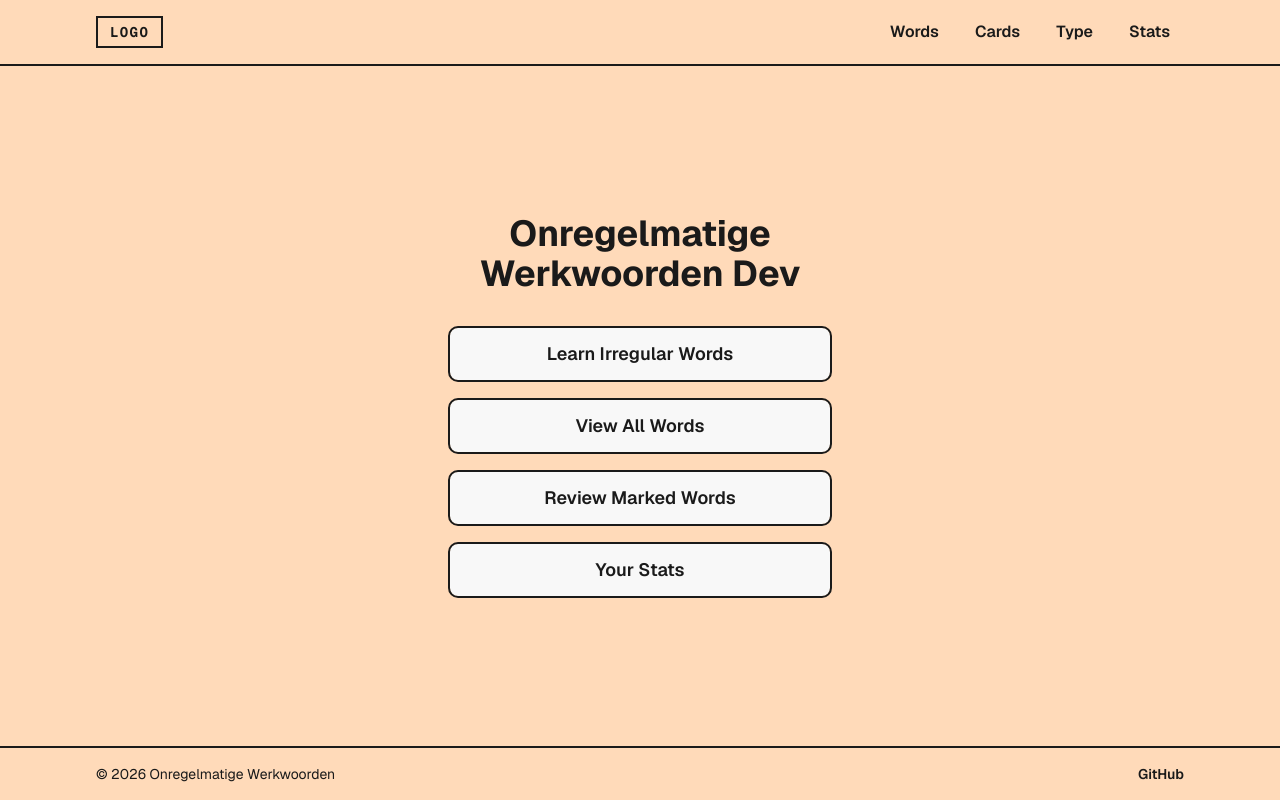
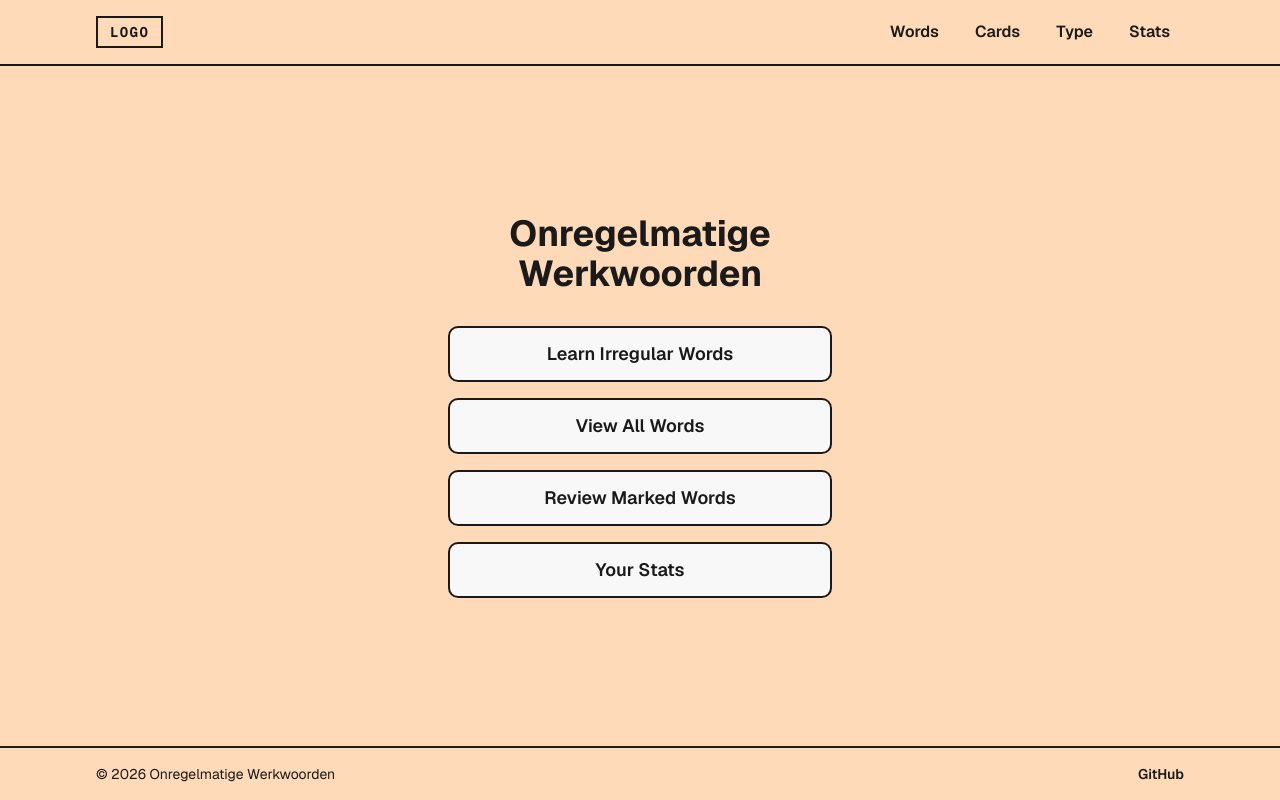
Before and after one commit to notanoty/onregelmatige-werkwoorden-leren, a Next.js app: page / in a window 1280 px wide. Built offline with nearby package versions, Linux system fonts and the light colour scheme.

Commit message:
fix: remove dev text

```diff
--- a/app/page.tsx
+++ b/app/page.tsx
@@ -7,7 +7,7 @@
 export default function Home() {
   return (
     <PageContainer width="sm" align="center">
-      <h1 className="text-4xl font-bold text-foreground">Onregelmatige Werkwoorden Dev</h1>
+      <h1 className="text-4xl font-bold text-foreground">Onregelmatige Werkwoorden</h1>
       <div className="flex flex-col gap-4 w-full">
         <Button
           asChild
```
